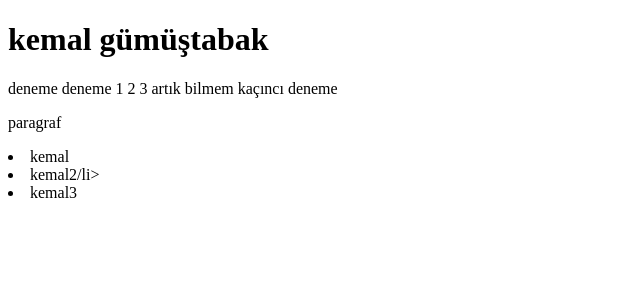
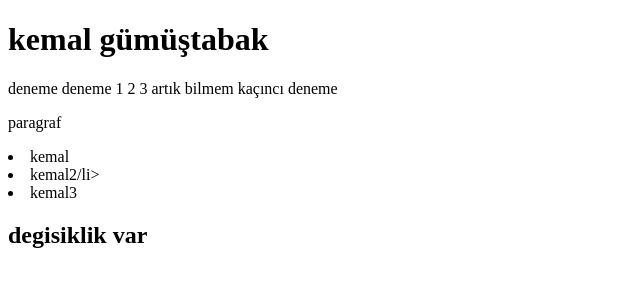
Before and after one commit to kemalgumustabak/deneme, a plain HTML site: page index.html in a window 1280 px wide. Shown: the whole page, without its empty margins (0-640 px from the left). Drawn offline with Linux system fonts and the light colour scheme.

Commit message:
htmlde degisiklik

```diff
--- a/index.html
+++ b/index.html
@@ -20,6 +20,8 @@ artık bilmem kaçıncı deneme
 <li>kemal2/li>
 <li>kemal3</li>
 
+<h2>degisiklik var</h2>
+
 </head>
 <body>
 
```
